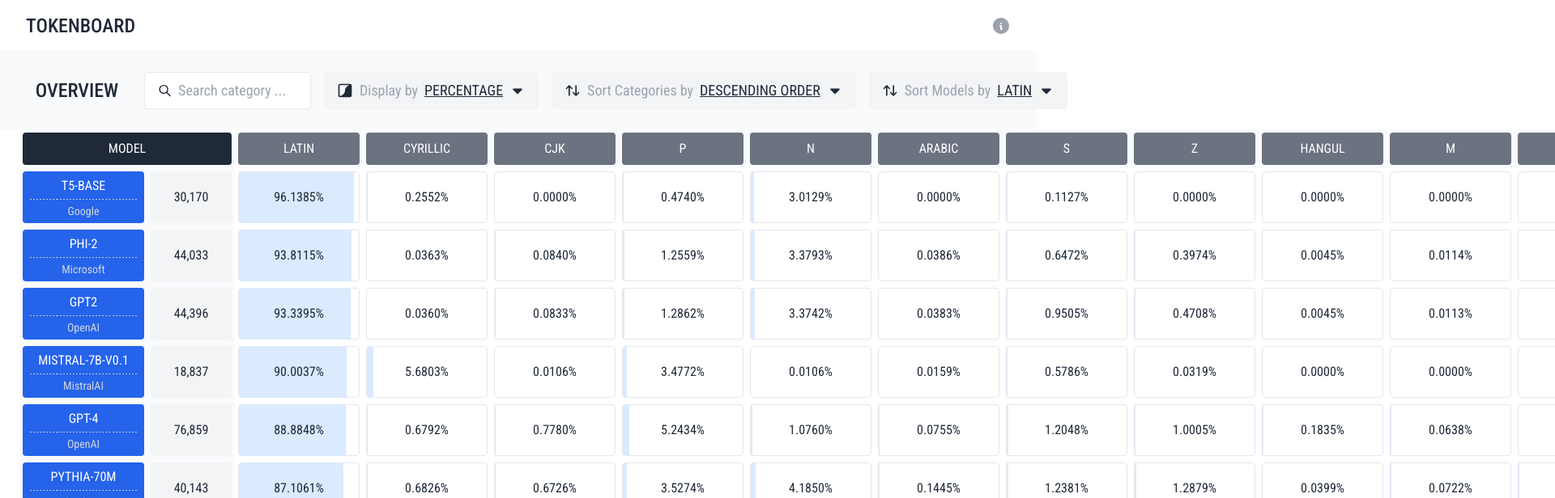
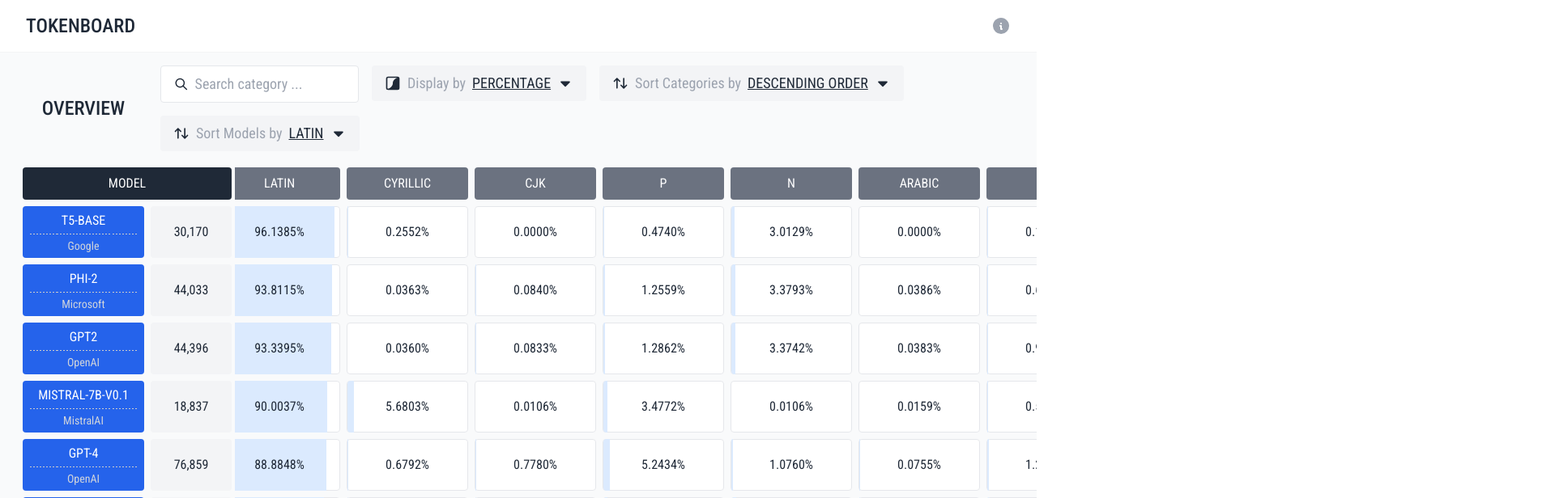
Before and after one commit to zhangchaodesign/token-board, a Next.js app: page / in a window 1280 px wide. Shown: the top 616 px of the page at 81% size, 1920 px wide, since content can reach past the window. Built offline with nearby package versions, Linux system fonts and the light colour scheme.

Commit message:
Adjust style

```diff
--- a/app/gallery/[model]/[category]/page.tsx
+++ b/app/gallery/[model]/[category]/page.tsx
@@ -5,6 +5,8 @@
 import { Token } from "@/libs/type";
 import { TokenGallery } from "@/components/gallery/TokenGallery";
 import { SideBar } from "@/components/gallery/SideBar";
+import Link from "next/link";
+import { TbArrowBackUp } from "react-icons/tb";
 
 type GalleryProps = {
   params: {
@@ -86,9 +88,9 @@
   }
 
   return (
-    <div>
+    <div className="grid-container">
       <ToolBar
-        classes="fixed top-16 left-0 p-4 w-full h-[12vh]"
+        classes="flex-none p-4 w-full"
         searchToken={searchToken}
         setSearchToken={setSearchToken}
         searchMode={searchMode}
@@ -101,18 +103,22 @@
         filterValue={filterValue}
         setFilterValue={setFilterValue}
       />
-      <div className="absolute top-40 flex flex-row justify-start items-start gap-6 px-6 bg-gray-50">
+      <div className="grow flex flex-row justify-start items-start gap-6 px-6 bg-gray-50 overflow-y-auto relative">
         <SideBar
-          classes="h-[80vh]"
+          classes="fixed"
           model={props.params.model}
           category={props.params.category}
         />
-        <TokenGallery
-          classes="max-h-[80vh]"
-          tokens={tokens}
-          ifShader={ifShader}
-        />
+        <TokenGallery classes="pl-44" tokens={tokens} ifShader={ifShader} />
       </div>
+
+      <Link
+        href={`/`}
+        className="btn-black m-1 flex-center gap-4 absolute bottom-4 left-6"
+      >
+        <TbArrowBackUp size={20} className="text-white" />
+        <button>BACK</button>
+      </Link>
     </div>
   );
 }
--- a/app/globals.css
+++ b/app/globals.css
@@ -29,6 +29,12 @@
   font-weight: normal;
 }
 
+.grid-container {
+  display: grid;
+  grid-template-rows: auto 1fr; /* 第一行自动大小，第二行填充剩余空间 */
+  height: 92vh;
+}
+
 @layer utilities {
   /* LINE */
   .line-dashed {
@@ -44,7 +50,7 @@
   }
 
   /* BUTTON */
-  .btn {
+  .btn-black {
     @apply bg-gray-800 w-[150px] px-8 py-4 text-white uppercase transition-all hover:bg-black flex flex-row justify-center items-center gap-1 rounded;
   }
 
--- a/app/layout.tsx
+++ b/app/layout.tsx
@@ -18,7 +18,9 @@
   return (
     <html lang="en">
       <body
-        className={roboto_condensed.className + " bg-gray-50 text-gray-800"}
+        className={
+          roboto_condensed.className + " bg-gray-50 text-gray-800 flex flex-col"
+        }
       >
         <Header />
         {children}
--- a/app/page.tsx
+++ b/app/page.tsx
@@ -20,9 +20,9 @@
   const modelSortingModeList: string[] = CATEGORY;
 
   return (
-    <div className="">
+    <div className="grid-container pb-4">
       <ToolBar
-        classes="fixed top-16 left-0 p-4 w-full h-[12vh]"
+        classes="flex-none p-4 w-full"
         highlightCategory={highlightCategory}
         setHighlightCategory={setHighlightCategory}
         displayMode={displayMode}
@@ -37,7 +37,7 @@
       />
       <DataTable
         data={OVERVIEW}
-        classes="absolute top-40 px-6 pb-4"
+        classes="overflow-y-auto"
         highlightCategory={highlightCategory}
         displayMode={displayMode}
         categorySortingMode={categorySortingMode}
--- a/components/Header.tsx
+++ b/components/Header.tsx
@@ -16,7 +16,7 @@
   };
 
   return (
-    <div className="fixed top-0 h-[8vh] bg-white flex flex-row w-full justify-between items-center py-4 px-8 border-b border-gray-100 z-[999999]">
+    <div className="min-h-[8vh] bg-white flex flex-row w-full justify-between items-center py-4 px-8 border-b border-gray-100 z-[999999]">
       <h1 className="font-medium text-2xl text-gray-800 uppercase">
         <Link href="/">TokenBoard</Link>
       </h1>
--- a/components/gallery/SideBar.tsx
+++ b/components/gallery/SideBar.tsx
@@ -1,10 +1,8 @@
 import React, { useState } from "react";
-import Link from "next/link";
 import { useRouter } from "next/navigation";
 import { cn } from "@/libs/utils";
 import { ModelBox } from "@/components/ModelBox";
 import { CategoryBox } from "@/components/CategoryBox";
-import { TbArrowBackUp } from "react-icons/tb";
 import { MODEL_DICT } from "@/libs/utils";
 import { SearchBar } from "@/components/SearchBar";
 import { CATEGORY } from "@/libs/utils";
@@ -52,11 +50,6 @@
           small={true}
         />
       </div>
-
-      <Link href={`/`} className="btn m-1 flex-center gap-4">
-        <TbArrowBackUp size={20} className="text-white" />
-        <button>BACK</button>
-      </Link>
     </div>
   );
 };
--- a/components/gallery/TokenGallery.tsx
+++ b/components/gallery/TokenGallery.tsx
@@ -36,7 +36,7 @@
     <div
       className={cn(
         props.classes +
-          " flex flex-wrap gap-2 overflow-y-auto items-start justify-start pb-4 pt-1 bg-gray-50",
+          " flex flex-wrap gap-2 items-start justify-start pb-4 pt-1 bg-gray-50",
       )}
     >
       {props.tokens.map((token, index) => (
--- a/components/gallery/ToolBar.tsx
+++ b/components/gallery/ToolBar.tsx
@@ -24,13 +24,14 @@
   return (
     <div
       className={cn(
-        props.classes + " bg-gray-50 flex flex-row gap-1 items-center z-50",
+        props.classes +
+          " bg-gray-50 flex flex-row gap-4 z-50 items-center px-6",
       )}
     >
       <div className="min-w-[150px] font-medium text-2xl flex-center text-center uppercase m-1">
         Gallery
       </div>
-      <div className="flex-center flex-row gap-4">
+      <div className="flex gap-4 flex-wrap items-start justify-start">
         <SearchBar
           inputValue={props.searchToken}
           setInputValue={props.setSearchToken}
--- a/components/homepage/DataTable.tsx
+++ b/components/homepage/DataTable.tsx
@@ -102,10 +102,10 @@
     <div className={cn(props.classes + "")}>
       <table>
         <thead ref={headersRef}>
-          <tr className="sticky top-40 z-20 bg-gray-50 rounded">
+          <tr className="sticky top-0 z-20 bg-gray-50 rounded">
             <th
               key="model"
-              className="sticky left-6 top-40 z-30 bg-gray-50 rounded"
+              className="sticky left-6 top-0 z-30 bg-gray-50 rounded"
             >
               <div className="bg-gray-800 w-[258px] rounded py-2 text-white text-base m-1 flex-col flex-center select-none">
                 <p className="capitalize text-base">MODEL</p>
--- a/components/homepage/ToolBar.tsx
+++ b/components/homepage/ToolBar.tsx
@@ -25,14 +25,15 @@
   return (
     <div
       className={cn(
-        props.classes + " bg-gray-50 flex flex-row gap-1 items-center z-50",
+        props.classes +
+          " bg-gray-50 flex flex-row gap-4 items-center z-50 px-6",
       )}
     >
       <div className="min-w-[150px] font-medium text-2xl flex-center text-center uppercase m-1">
         Overview
       </div>
 
-      <div className="flex flex-row gap-4">
+      <div className="flex gap-4 flex-wrap items-start justify-start">
         <SearchBar
           inputValue={props.highlightCategory}
           setInputValue={props.setHighlightCategory}
```
